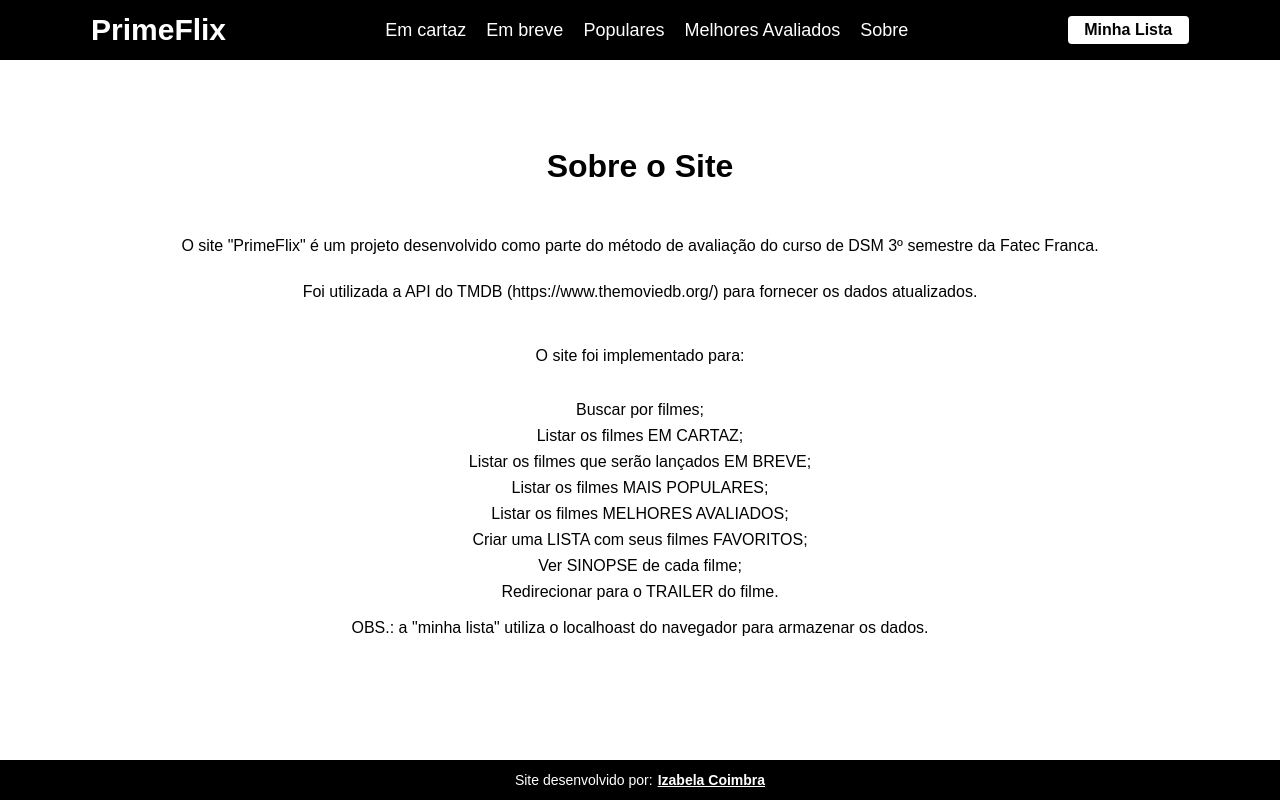
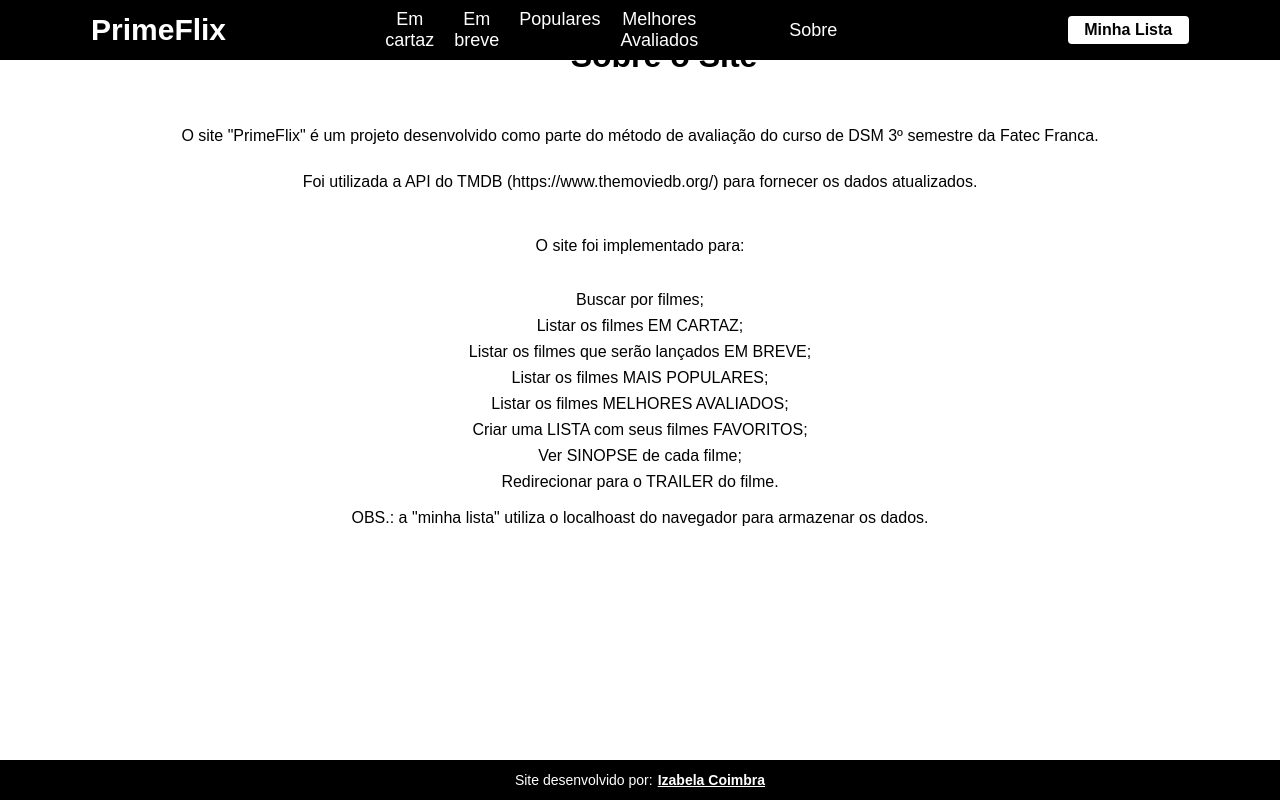
Before and after one commit to izabelatrc/Fatec_Desenv-Web-III_Site-React-API-Rotas, a React (Create React App) app in the folder primeflix/: page /sobre in a window 1280 px wide. Built offline with nearby package versions, Linux system fonts and the light colour scheme.

Commit message:
atualização filme

```diff
--- a/primeflix/src/pages/Filme/filme.css
+++ b/primeflix/src/pages/Filme/filme.css
@@ -1,14 +1,16 @@
 .filme-info{
-    margin: 0 auto;
     margin-top: 18px;
+    margin-inline: auto;
+    max-width: 800px;
+    padding: 60px 8px;
     display: flex;
     flex-direction: column;
-    max-width: 800px;
-    padding: 60px 8px;
+    justify-content: center;
 }
 
 .filme-info h1{
     margin: 14px 0;
+    width: 100%;
 }
 
 .filme-info img{
--- a/primeflix/src/pages/Sobre/index.js
+++ b/primeflix/src/pages/Sobre/index.js
@@ -1,7 +1,7 @@
 import './sobre.css';
 function Sobre() {
     return (
-        <div>
+        <div className="sobre">
         <div className="sobre-container">
             <h1>Sobre o Site</h1>
             <p>O site "PrimeFlix" é um projeto desenvolvido como parte do método de avaliação do curso de DSM 3º
--- a/primeflix/src/pages/Sobre/sobre.css
+++ b/primeflix/src/pages/Sobre/sobre.css
@@ -1,4 +1,4 @@
-div{
+div .sobre{
     display: flex;
     flex-direction: column;
     align-items: center;
```
